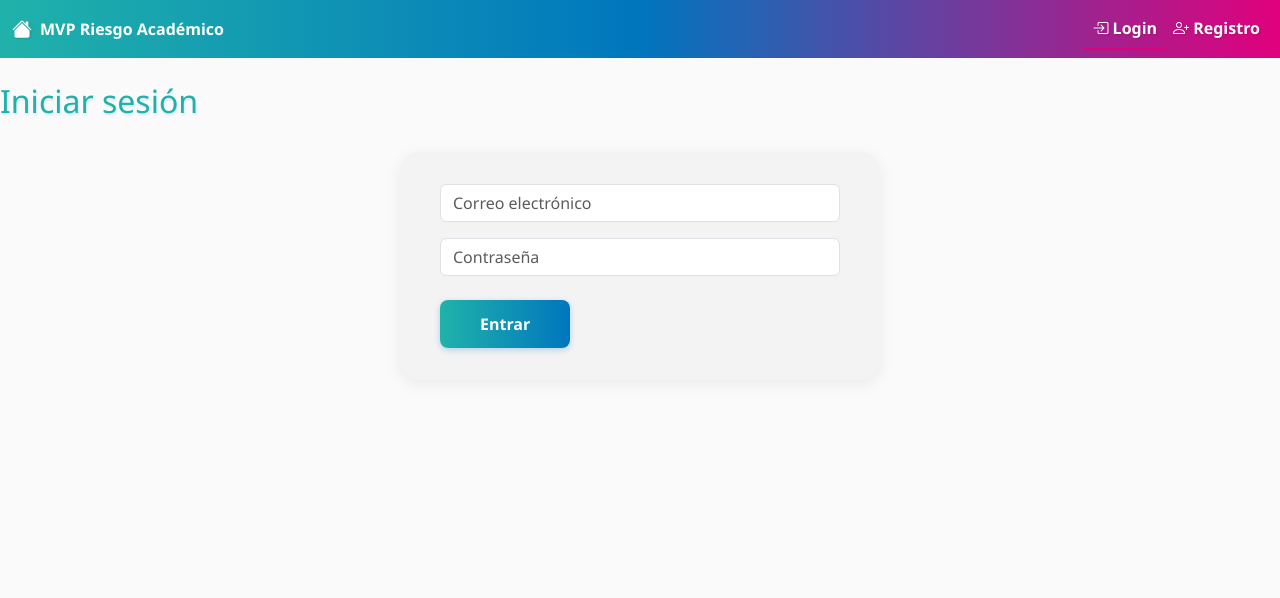
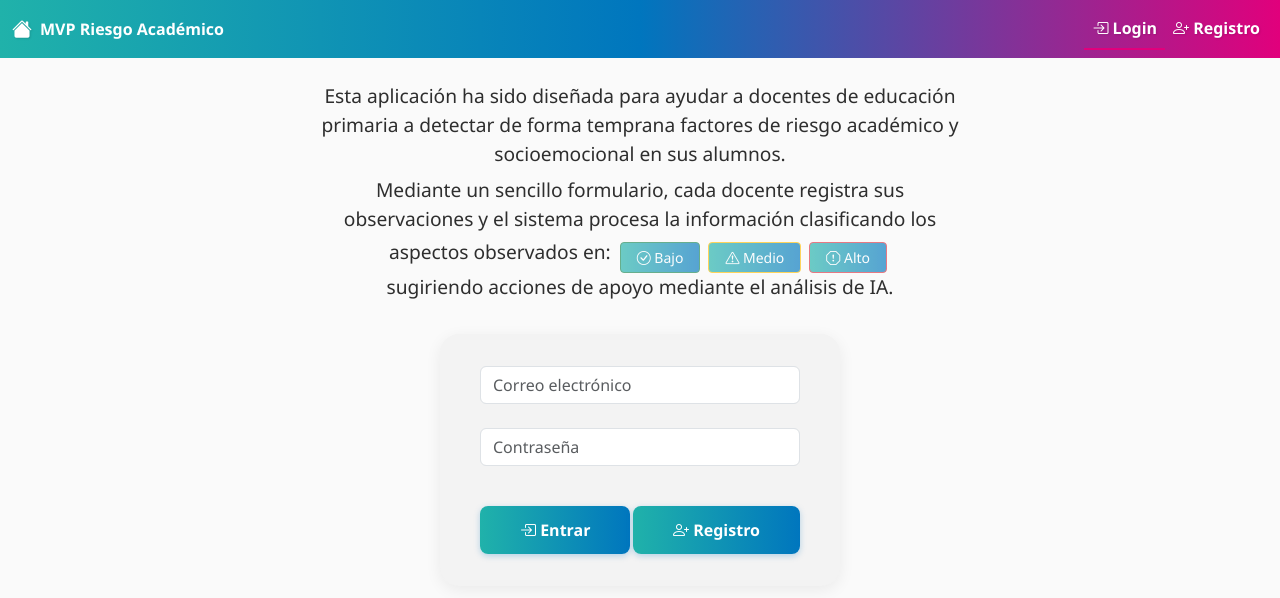
Before and after one commit to omargalo/mvp-ceili-frontend, an Angular app: page /login in a window 1280 px wide. Shown: the top 598 px of the page. Built offline with nearby package versions, Linux system fonts and the light colour scheme.

Commit message:
se agrega descripcion de la aplicacion

```diff
--- a/src/app/components/dashboard/dashboard.component.html
+++ b/src/app/components/dashboard/dashboard.component.html
@@ -1,4 +1,4 @@
-<h2 class="mb-4">Panorama del grupo</h2>
+<h2 class="mb-4">Panorama general del grupo</h2>
 
 @if (loading) {
   <div class="text-center"><div class="spinner-border text-primary"></div></div>
--- /dev/null
+++ b/src/app/components/login/login.component.css
@@ -0,0 +1,10 @@
+.risk-btn-anim {
+  animation: pulse 3s infinite;
+  transition: transform 0.9s, box-shadow 0.5s;
+}
+
+@keyframes pulse {
+  0% { box-shadow: 0 0 0 0 rgba(40,167,69, 0.4); }
+  70% { box-shadow: 0 0 0 10px rgba(40,167,69, 0); }
+  100% { box-shadow: 0 0 0 0 rgba(40,167,69, 0); }
+}
--- a/src/app/components/login/login.component.html
+++ b/src/app/components/login/login.component.html
@@ -1,4 +1,27 @@
-<h2>Iniciar sesión</h2>
+<div class="text-center mb-4" style="max-width:650px; margin:auto;">
+  <div class="mb-2" style="font-size:1.2rem;">
+    Esta aplicación ha sido diseñada para ayudar a docentes de educación primaria a detectar de forma temprana factores
+    de riesgo académico y socioemocional en sus alumnos.
+  </div>
+  <div class="mb-2" style="font-size:1.2rem;">
+    Mediante un sencillo formulario, cada docente registra sus observaciones y el sistema procesa la información
+    clasificando los aspectos observados en:
+    <button type="button" class="btn btn-success btn-sm px-3 mx-1 risk-btn-anim" disabled>
+      <i class="bi bi-check-circle"></i> Bajo
+    </button>
+    <button type="button" class="btn btn-warning btn-sm px-3 mx-1 text-white risk-btn-anim" disabled>
+      <i class="bi bi-exclamation-triangle"></i> Medio
+    </button>
+    <button type="button" class="btn btn-danger btn-sm px-3 mx-1 risk-btn-anim" disabled>
+      <i class="bi bi-exclamation-octagon"></i> Alto
+    </button>
+
+    <div>
+      sugiriendo acciones de apoyo mediante el análisis de IA.
+    </div>
+  </div>
+</div>
+
 @if (loading) {
 <div class="text-center my-3">
   <div class="spinner-border text-primary" role="status">
@@ -7,11 +30,22 @@
   <div>Cargando...</div>
 </div>
 }
-<form (ngSubmit)="login()">
-  <input class="form-control" [(ngModel)]="credenciales.email" name="email" placeholder="Correo electrónico" type="email" required>
-  <input class="form-control" [(ngModel)]="credenciales.password" name="password" placeholder="Contraseña" type="password" required>
-  <button class="btn btn-primary" type="submit">Entrar</button>
+
+<form (ngSubmit)="login()" class="d-flex flex-column gap-2" style="max-width:400px;">
+  <input class="form-control" [(ngModel)]="credenciales.email" name="email" placeholder="Correo electrónico"
+    type="email" required>
+  <input class="form-control" [(ngModel)]="credenciales.password" name="password" placeholder="Contraseña"
+    type="password" required>
+  <div class="d-flex justify-content-between align-items-center mt-2">
+    <button class="btn btn-primary" type="submit">
+      <i class="bi bi-box-arrow-in-right"></i> Entrar
+    </button>
+    <button class="btn btn-primary" type="button" (click)="redirigirRegistro()">
+      <i class="bi bi-person-plus"></i> Registro
+    </button>
+  </div>
 </form>
+
 @if (error) {
 <div class="alert alert-danger mt-2">{{ error }}</div>
 }
--- a/src/app/components/login/login.component.ts
+++ b/src/app/components/login/login.component.ts
@@ -7,7 +7,8 @@ import { Router } from '@angular/router';
   selector: 'app-login',
   standalone: true,
   imports: [FormsModule],
-  templateUrl: './login.component.html'
+  templateUrl: './login.component.html',
+  styleUrl: './login.component.css',
 })
 export class LoginComponent {
   credenciales: LoginDocenteDto = { email: '', password: '' };
@@ -20,17 +21,21 @@ export class LoginComponent {
     this.error = '';
     this.loading = true;
     this.auth.login(this.credenciales).subscribe({
-      next: resp => {
+      next: (resp) => {
         this.loading = false;
         // Guarda el token y usuario (localStorage, sessionStorage, etc.)
         localStorage.setItem('token', resp.token);
         localStorage.setItem('docente', JSON.stringify(resp.docente));
         this.router.navigate(['/dashboard']);
       },
-      error: err => {
+      error: (err) => {
         this.loading = false;
         this.error = err.error || 'Correo o contraseña incorrectos.';
-      }
+      },
     });
   }
+
+  redirigirRegistro() {
+    this.router.navigate(['/register']);
+  }
 }
--- a/src/styles.css
+++ b/src/styles.css
@@ -73,6 +73,14 @@ button, .btn-primary {
 button:hover, .btn-primary:hover {
   background: linear-gradient(90deg, var(--mexican-pink), var(--primary-turquoise));
   color: #fff;
+  animation: pulse 3s infinite;
+  transition: transform 0.9s, box-shadow 0.5s;
+}
+
+@keyframes pulse {
+  0% { box-shadow: 0 0 0 0 rgba(40,167,69, 0.4); }
+  70% { box-shadow: 0 0 0 10px rgba(40,167,69, 0); }
+  100% { box-shadow: 0 0 0 0 rgba(40,167,69, 0); }
 }
 
 label {
```
Lines whose indentation alone changed are shown as unchanged.
